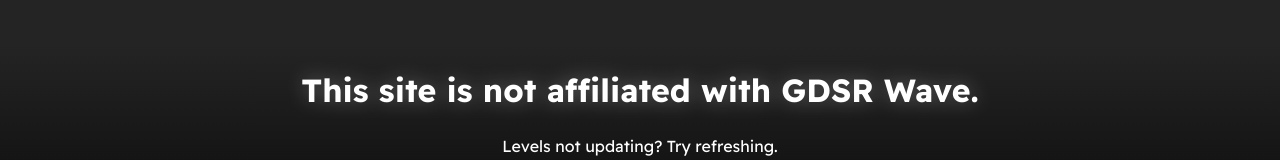
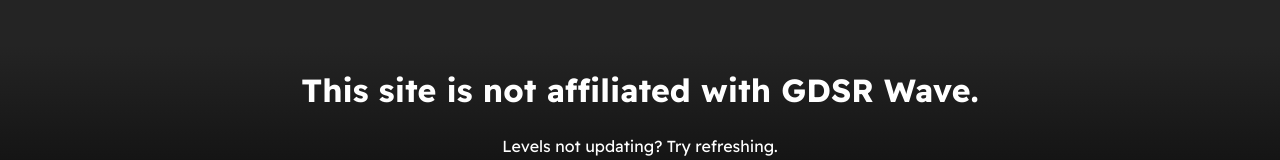
Before and after one commit to krixic/gdsr-tracker, a React (Create React App) app: page /progress in a window 1280 px wide. Shown: the part 947-1107 px from the top of the page. Built offline with nearby package versions, Linux system fonts and the light colour scheme.

Commit message:
fixed info scrolling and z indexing

```diff
--- a/src/components/footer/footer.css
+++ b/src/components/footer/footer.css
@@ -13,7 +13,3 @@
   margin: 0;
   padding: 4px 8px;
 }
-
-h1 {
-  filter: drop-shadow(0 0 10px #ffffff50);
-}
--- a/src/components/header/header.css
+++ b/src/components/header/header.css
@@ -18,16 +18,13 @@
   left: 0;
   width: 100%;
   height: 100%;
-  background: linear-gradient(to bottom, #00000050, transparent);
+  background: linear-gradient(to bottom, #00000050 25%, transparent);
   opacity: 0;
   transition: opacity 0.3s ease-in-out;
   z-index: -1;
 }
 .headershadow::before {
   opacity: 1;
-}
-.headershadow {
-  filter: drop-shadow(0px 0px 15px #000000);
 }
 
 .header-content {
```
